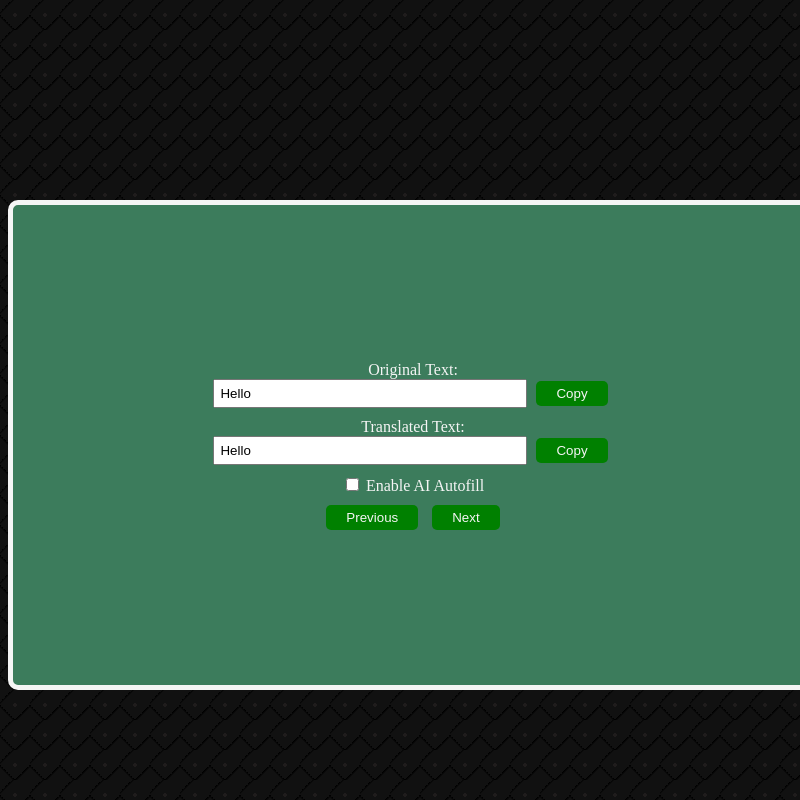
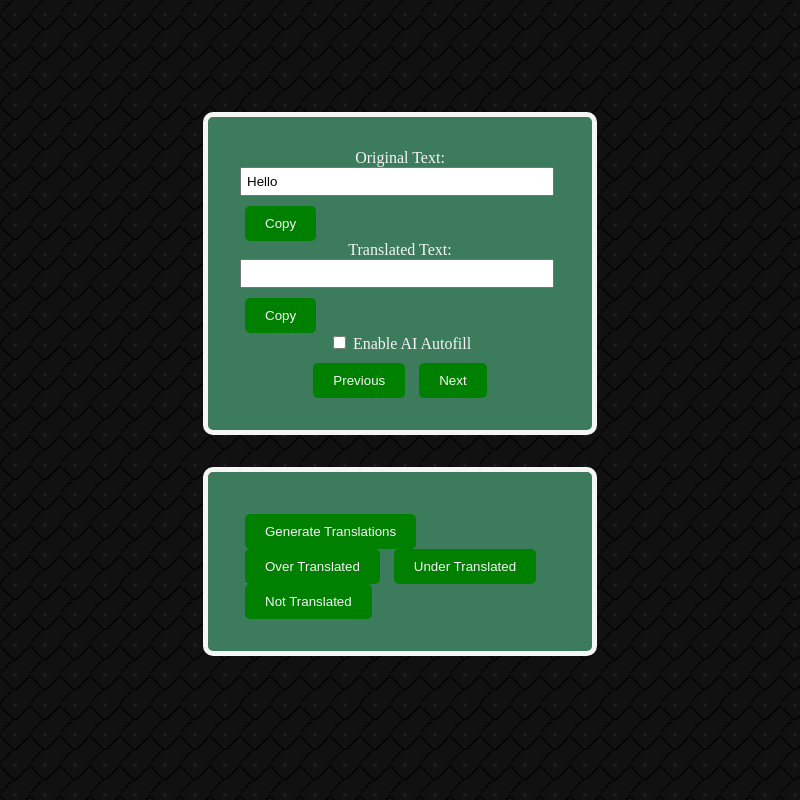
Before and after one commit to lilacvenus/RPGMV-Translation-Parser, an Electron app: page index.html in a window 800 px wide. Drawn offline with Linux system fonts and the light colour scheme.

Commit message:
Added buttons for file generation

```diff
--- a/index.html
+++ b/index.html
@@ -31,6 +31,16 @@
         </div>
     </div>
 
+    <div class="container">
+        <div class="button-container">
+            <button id="generate-translations" class="button">Generate Translations</button>
+            <button id="generate-overtranslated" class="button">Over Translated</button>
+            <button id="generate-undertranslated" class="button">Under Translated</button>
+            <button id="generate-nottranslated" class="button">Not Translated</button>
+        </div>
+    </div>
+
+
     <script src="script.js"></script>
 </body>
 
--- a/script.js
+++ b/script.js
@@ -14,13 +14,13 @@ document.getElementById('copy-button-trans').addEventListener('click', function
 let data = {
     "msg": {
         "Hello": {
-            "Français": "Hello"
+            "Français": ""
         },
         "Goodbye": {
-            "Français": "Goodbye"
+            "Français": ""
         },
         "Pesto Sauce": {
-            "Français": "Pesto Sauce"
+            "Français": ""
         }
     }
 };
@@ -36,8 +36,8 @@ function updateTextFields(index) {
     originalTextElement.value = originalText;
     userTextElement.value = transText;
 
-    if (isAutofillChecked && originalText === transText) {
-        userTextElement.value = transText.toUpperCase();
+    if (isAutofillChecked && transText === "") {
+        userTextElement.value = originalText.toUpperCase();
     }
 
     else {
--- a/style.css
+++ b/style.css
@@ -12,11 +12,16 @@ body {
         linear-gradient(-45deg, transparent 75%, black 80%, transparent 0),
         radial-gradient(rgb(31, 28, 28) 2px, transparent 0);
     background-size: 30px 30px, 30px 30px;
+    display: flex;
+    justify-content: center;
+    align-items: center;
+    height: 100vh;
+    margin: 0;
+    flex-direction: column;
 }
 
 .container {
-    width: 50rem;
-    height: 30rem;
+    width: 40%;
     display: flex;
     flex-direction: column;
     align-items: center;
@@ -24,18 +29,19 @@ body {
     background-color: var(--dark-green);
     border: 5px solid whitesmoke;
     border-radius: 10px;
-    margin: 0 auto;
-    margin-top: 25vh;
+    padding: 2rem;
+    margin-bottom: 2rem;
 }
+
+.container:last-child {
+    margin-bottom: 0;
+}
+
 
 .text-input {
     margin-bottom: 10px;
     width: 300px;
     padding: 5px;
-}
-
-.block-selection {
-    pointer-events: none;
 }
 
 .button-container {
@@ -44,7 +50,7 @@ body {
 
 .button {
     margin: 0 5px;
-    padding: 5px 20px;
+    padding: 10px 20px;
     border: none;
     border-radius: 5px;
     background-color: green;
```
